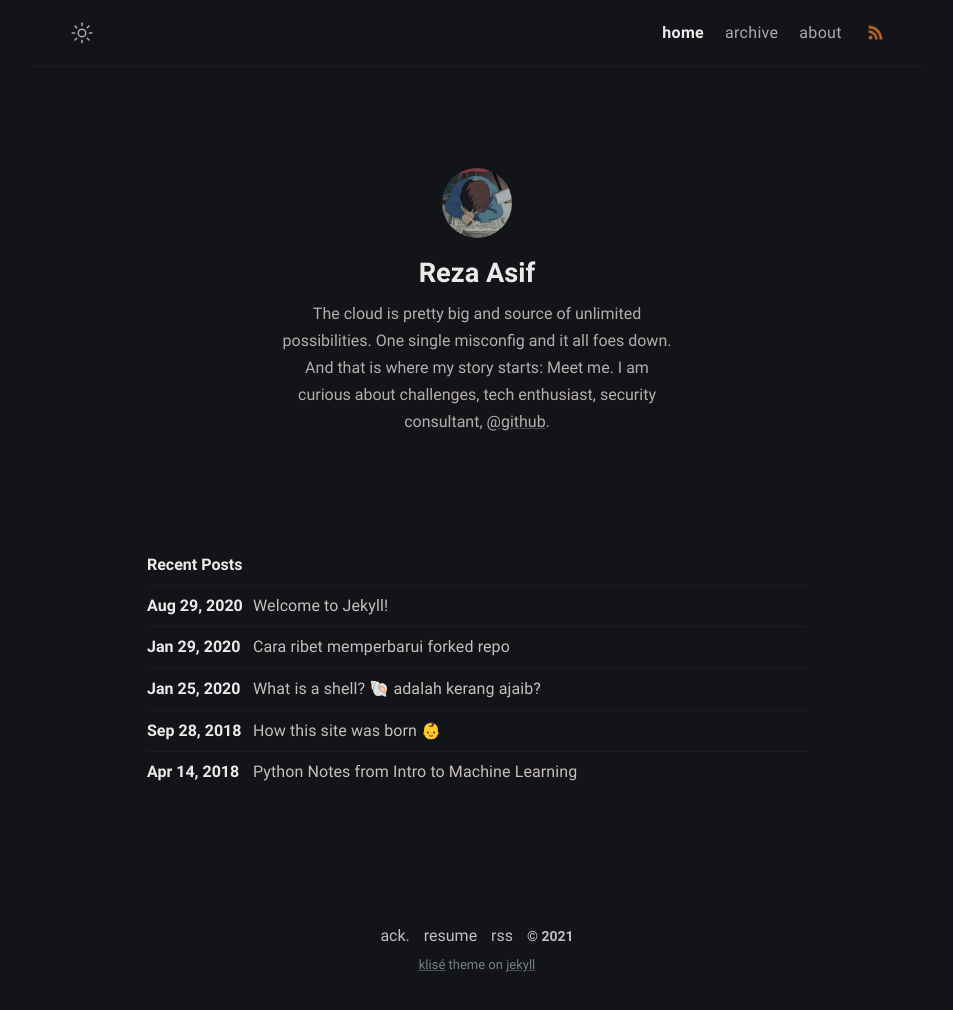
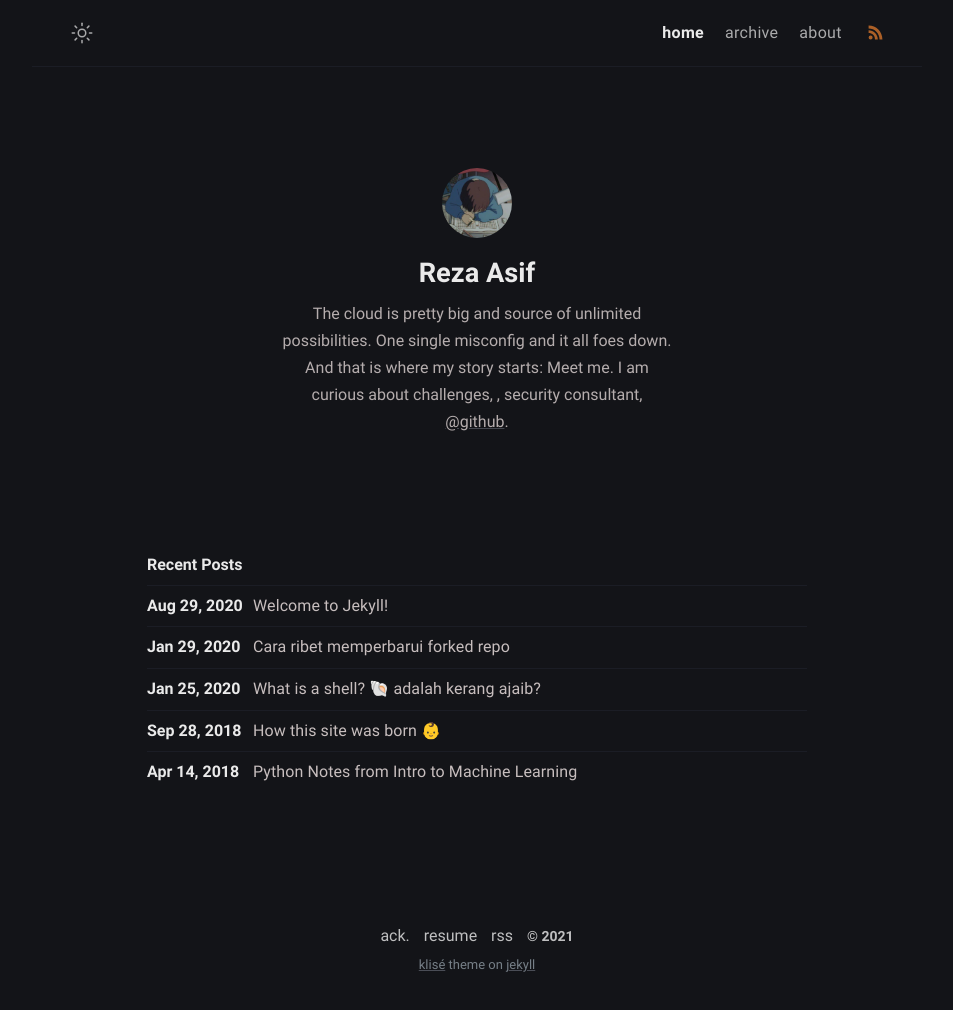
Before and after one commit to securebitAsif/fabulous-jupiter-8f84d, a Jekyll site: the page built from index.md, in a window 1280 px wide. Shown: the whole page, without its empty margins (163-1116 px from the left). Built offline with Jekyll 4.4.1, drawn with Linux system fonts in a browser that asks for light colours.

Commit message:
_config.yml: changed

```diff
--- a/_config.yml
+++ b/_config.yml
@@ -14,7 +14,7 @@ author:
    The cloud is pretty big and source of unlimited possibilities.
    One single misconfig and it all foes down.
    And that is where my story starts:
-   Meet me. I am curious about challenges, tech enthusiast, security consultant,  <a
+   Meet me. I am curious about challenges, , security consultant,  <a
     href="https://github.com/piharpi/jekyll-klise" target="_blank"
     rel="noopener">@github</a>.
   username: username
```
